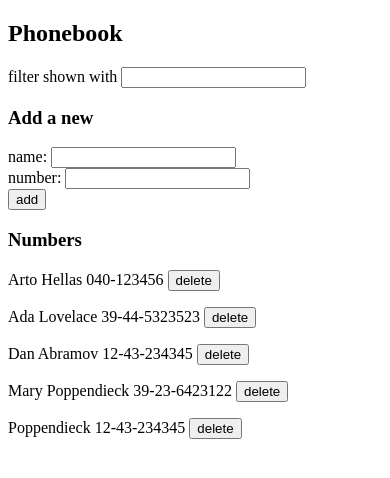
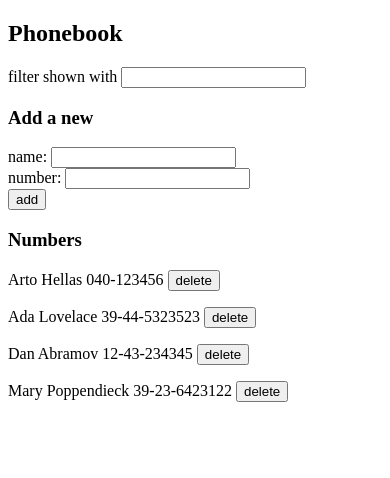
Before and after one commit to j-ngo828/full-stack-open, a React (Create React App) app in the folder part2/phonebook/: page / in a window 390 px wide. Shown: the top 478 px of the page. Built offline with nearby package versions, Linux system fonts and the light colour scheme; data requests are answered from the project's data file.

Commit message:
Finish 2.16 phonebook step 11

```diff
--- a/part2/phonebook/db.json
+++ b/part2/phonebook/db.json
@@ -19,11 +19,6 @@
       "name": "Mary Poppendieck",
       "number": "39-23-6423122",
       "id": 4
-    },
-    {
-      "name": "Poppendieck",
-      "number": "12-43-234345",
-      "id": 5
     }
   ]
 }
--- a/part2/phonebook/src/App.js
+++ b/part2/phonebook/src/App.js
@@ -3,12 +3,14 @@ import Filter from './components/Filter'
 import PersonForm from './components/PersonForm'
 import Persons from './components/Persons'
 import phonebookService from './services/phonebookService'
+import Notification from './components/Notification'
 
 const App = () => {
   const [persons, setPersons] = useState([])
   const [newName, setNewName] = useState('')
   const [newNumber, setNewNumber] = useState('')
   const [nameSearchQuery, setNameSearchQuery] = useState('')
+  const [successMessage, setSuccessMessage] = useState(null)
 
   useEffect(
     () => {
@@ -30,6 +32,12 @@ const App = () => {
 
   const handleNameQueryInputChange = (event) => setNameSearchQuery(event.target.value)
 
+  const handleSuccessfulOperation = (message) => {
+    setSuccessMessage(message)
+    setTimeout(() => setSuccessMessage(null), 5000)
+    return phonebookService.getAllContacts()
+  }
+
   const handleAddContact = (event) => {
     event.preventDefault()
     const newPerson = {
@@ -43,13 +51,13 @@ const App = () => {
       )
       if (shouldReplaceContact) {
         phonebookService.updateContact(persons[nameExistsIndex].id, newPerson)
-          .then((_) => phonebookService.getAllContacts())
+          .then((_) => handleSuccessfulOperation(`Updated ${newName}'s number`))
           .then((contacts) => setPersons(contacts))
           .catch((error) => console.error(error))
       }
     } else {
       phonebookService.createContact({...newPerson, id: persons.length + 1})
-        .then((_) => phonebookService.getAllContacts())
+        .then((_) => handleSuccessfulOperation(`Added ${newName}`))
         .then((contacts) => setPersons(contacts))
         .catch((error) => console.error(error))
       }
@@ -68,6 +76,7 @@ const App = () => {
   return (
     <div>
       <h2>Phonebook</h2>
+      <Notification message={successMessage} />
       <Filter
         nameSearchQuery={nameSearchQuery}
         handleNameQueryInputChange={handleNameQueryInputChange}
--- /dev/null
+++ b/part2/phonebook/src/components/Notification.js
@@ -0,0 +1,11 @@
+import React from 'react'
+
+const Notification = ({ message, isSuccess=true, isError=false }) => {
+  const successClass = isSuccess ? "success" : ""
+  const errorClass = isError ? "error" : ""
+  return (
+    message && <div className={`message ${successClass} ${errorClass}`}>{message}</div>
+  )
+}
+
+export default Notification
--- a/part2/phonebook/src/index.css
+++ b/part2/phonebook/src/index.css
@@ -1,13 +1,18 @@
-body {
-  margin: 0;
-  font-family: -apple-system, BlinkMacSystemFont, 'Segoe UI', 'Roboto', 'Oxygen',
-    'Ubuntu', 'Cantarell', 'Fira Sans', 'Droid Sans', 'Helvetica Neue',
-    sans-serif;
-  -webkit-font-smoothing: antialiased;
-  -moz-osx-font-smoothing: grayscale;
+.message {
+  background-color: lightgrey;
+  border: 3px solid;
+  border-radius: 8px;
+  padding: 10px;
+  margin-bottom: 10px;
+  font-size: 20px;
 }
 
-code {
-  font-family: source-code-pro, Menlo, Monaco, Consolas, 'Courier New',
-    monospace;
+.success {
+  color: green;
+  border-color: green;
 }
+
+.error {
+  color: red;
+  border-color: red;
+}
--- a/part2/phonebook/src/index.js
+++ b/part2/phonebook/src/index.js
@@ -1,6 +1,6 @@
 import React from 'react'
 import ReactDOM from 'react-dom/client'
-
 import App from './App'
+import './index.css'
 
 ReactDOM.createRoot(document.getElementById('root')).render(<App />)
```
